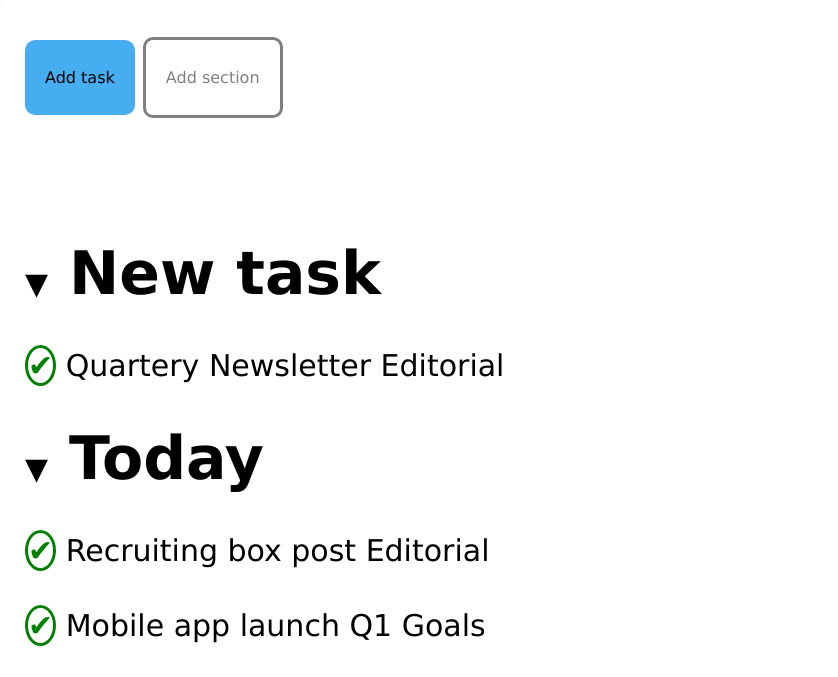
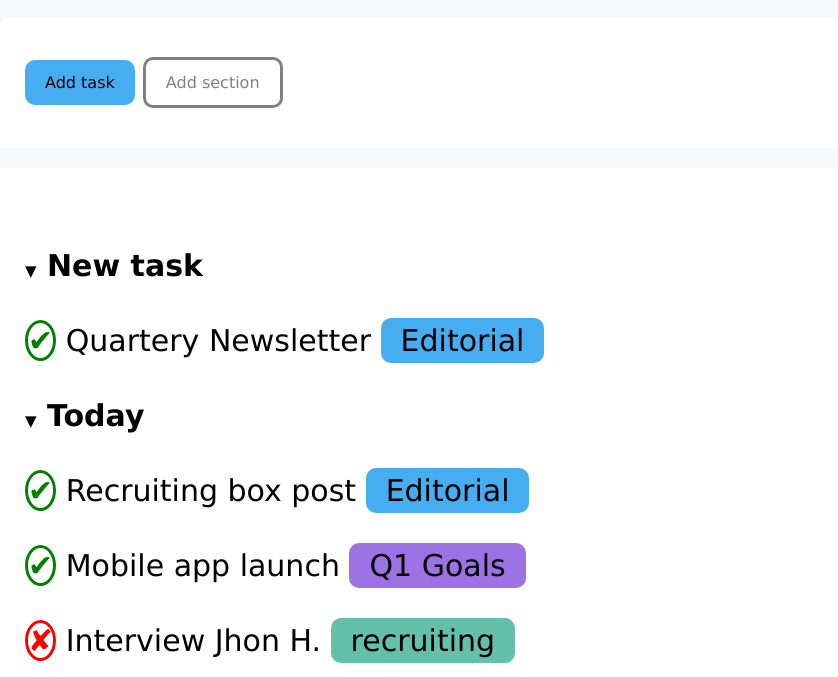
Before and after one commit to saranazli/html-css-toboolist, a plain HTML site: page index.html in a window 1280 px wide. Shown: the part 60-737 px from the top of the page, without its empty margins (0-838 px from the left). Drawn offline with Linux system fonts and the light colour scheme.

Commit message:
[finish] almost

```diff
--- a/index.html
+++ b/index.html
@@ -63,7 +63,7 @@
         <li>
           <span class="check-no">&#10004;</span>
           <span>Mobile app launch</span>
-          <span class="info-word violet">Q1 Goals</span>
+          <span class="info-word violet-word">Q1 Goals</span>
         </li>
 
         <li>
--- a/style/main.css
+++ b/style/main.css
@@ -25,8 +25,8 @@ h1{
 /* set nav e main*/
 
 .back{
-  max-width: 2000px;
-  margin: 0 auto;
+  max-width: 1300px;
+  margin: 20px auto;
   padding: 40px 25px;
   background-color: white;
 }
@@ -43,7 +43,7 @@ button{
   text-align: center;
   font-size: 1em;
   border-radius: 10px 10px;
-  line-height: 65px;
+  line-height: 35px;
   padding: 5px 20px;
 }
 
@@ -76,7 +76,7 @@ li{
 }
 
 li h1{
-  font-size: 2em;
+  font-size: 1em;
 }
 
 ul{
@@ -103,3 +103,29 @@ li {
 .info-word{
   font size: 2em;
 }
+
+.info-word{
+  border-radius: 10px 10px;
+  padding: 5px 20px;
+}
+
+.blue-word{
+  background-color: rgba(71,173,241,255);
+}
+
+.violet-word{
+  background-color: rgba(156,114,228,255);
+
+}
+
+.green-word{
+  background-color: rgba(100,192,169,255);
+}
+
+.orange-word{
+  background-color: rgba(242,158,51,255);
+}
+
+.pink-word{
+  background-color: rgba(216,99,161,255);
+}
```
